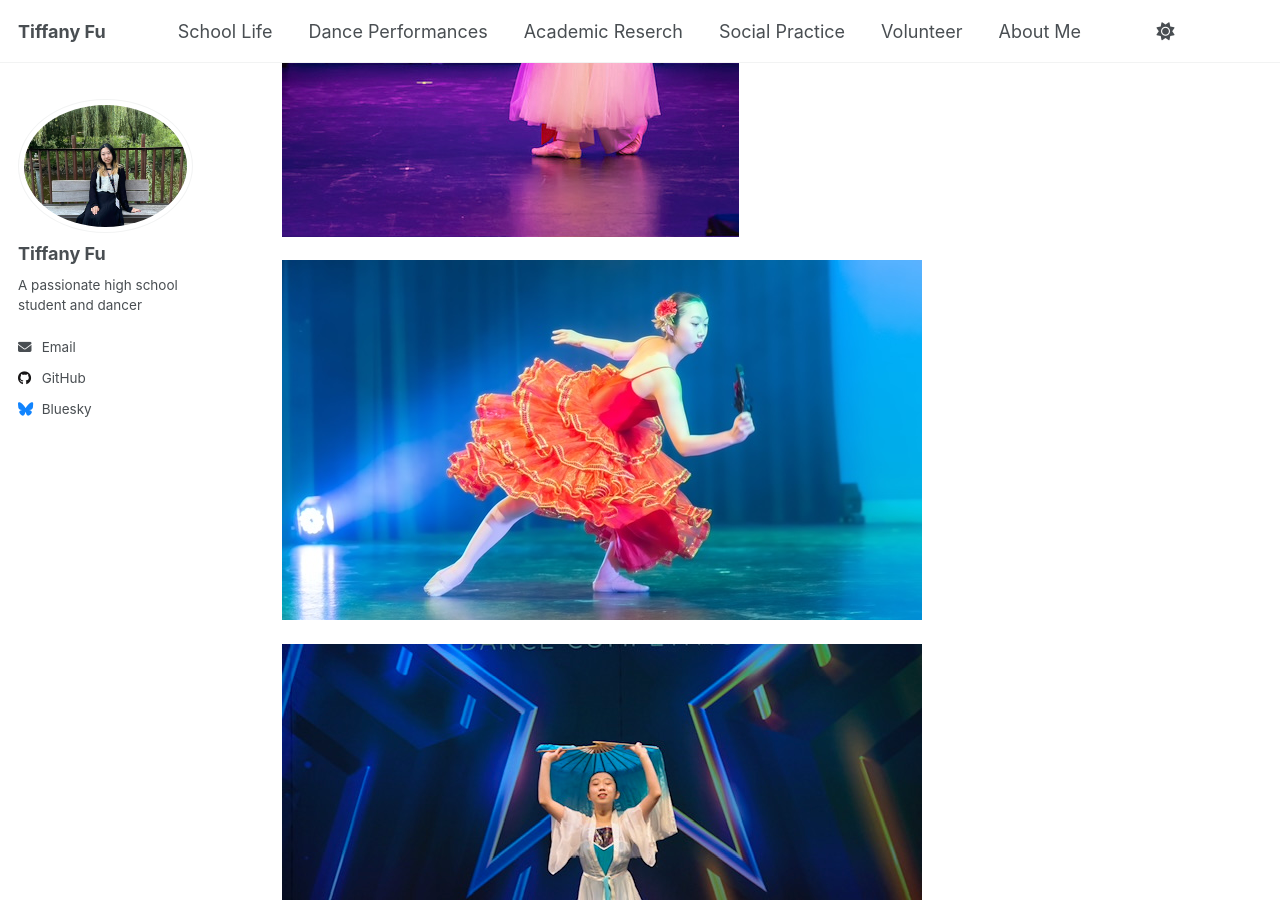
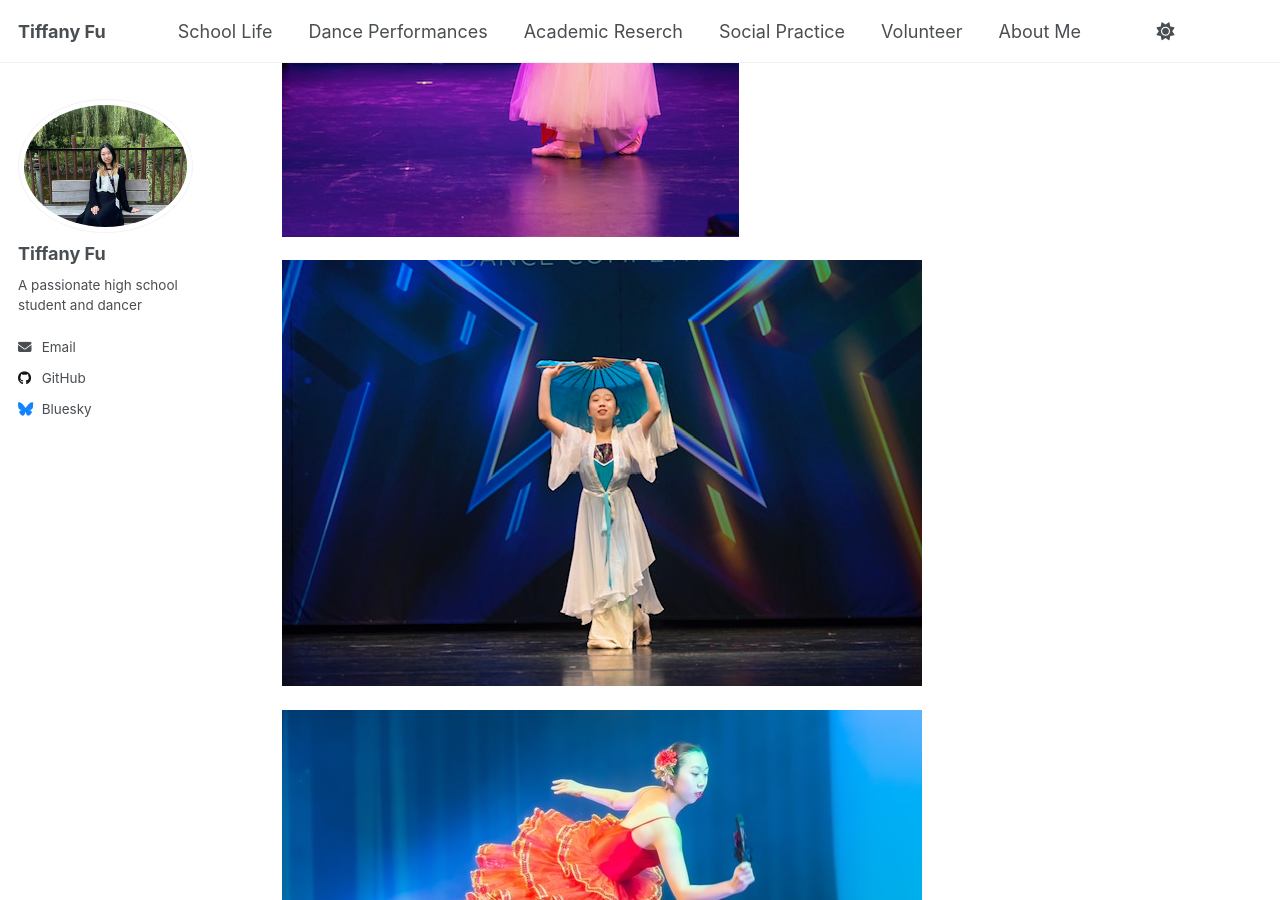
Before and after one commit to TiffanyJTFu/TiffanyFu, a Jekyll site: the page built from _talks/DanceandGrowthMoment.md, in a window 1280 px wide and 900 px high, scrolled down 5266 px. Built offline with Jekyll 4.4.1, drawn with Linux system fonts in a browser that asks for light colours; a script that is not in the unit is left out.

Commit message:
Update DanceandGrowthMoment.md

```diff
--- a/_talks/DanceandGrowthMoment.md
+++ b/_talks/DanceandGrowthMoment.md
@@ -26,8 +26,8 @@ location: "Toronto, Canada"
 
 ![Dance10](https://tiffanyjtfu.github.io/TiffanyFu/images/dancetimelesslovew1.JPG)
 
+![Dance10](https://tiffanyjtfu.github.io/TiffanyFu/images/dancetimelessloveb3.JPG)
+
 ![Dance10](https://tiffanyjtfu.github.io/TiffanyFu/images/danceballet1.JPEG)
 
-![Dance10](https://tiffanyjtfu.github.io/TiffanyFu/images/dancetimelessloveb3.JPG)
-
 ![Dance10](https://tiffanyjtfu.github.io/TiffanyFu/images/dancetimelesslovew3.JPEG)
```
